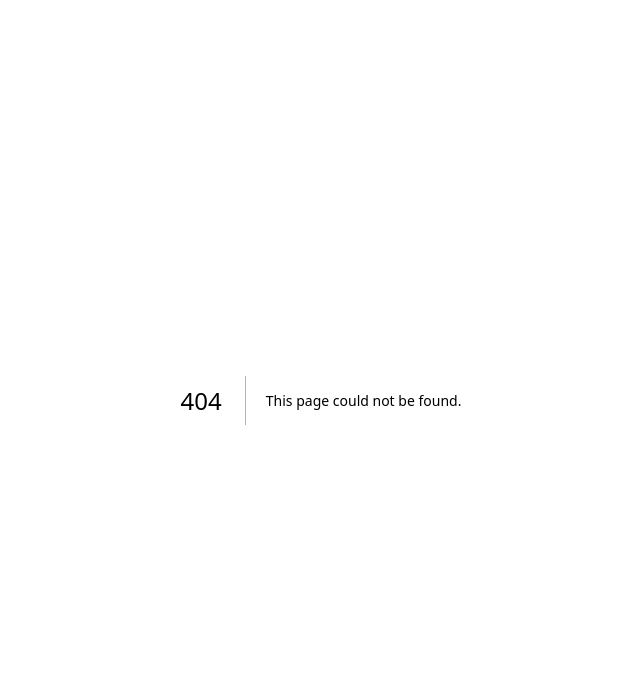
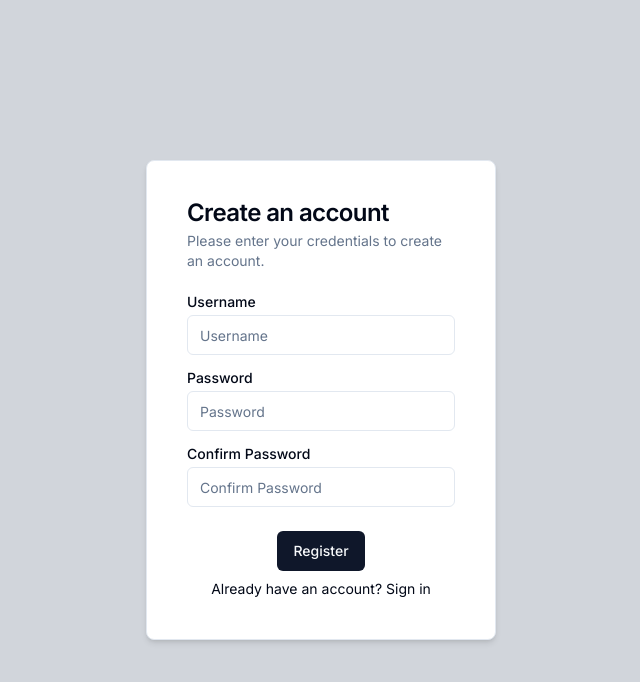
Before and after one commit to charles-lao/nextjs-starter, a Next.js app: page /register in a window 1280 px wide. Before the commit this address had no page. Shown: the top 682 px of the page, without its empty margins (319-959 px from the left). Built offline with nearby package versions, Linux system fonts and the light colour scheme.

Commit message:
add register page and DML file

```diff
--- a/app/dashboard/page.tsx
+++ b/app/dashboard/page.tsx
@@ -0,0 +1,10 @@
+
+
+export default async function DashboardPage() {
+
+
+    return (
+        <h1>DASHBOARD</h1>
+    )
+
+}
--- a/app/page.tsx
+++ b/app/page.tsx
@@ -1,8 +1,6 @@
+"use client";
 import { db } from "@/db/index";
-import { person } from "@/db/schema"
-import Image from "next/image";
-
-
+import { userTable } from "@/db/schema"
 import * as React from "react"
 
 import { Button } from "@/components/ui/button"
@@ -16,44 +14,49 @@ import {
 } from "@/components/ui/card"
 import { Input } from "@/components/ui/input"
 import { Label } from "@/components/ui/label"
-import {
-  Select,
-  SelectContent,
-  SelectItem,
-  SelectTrigger,
-  SelectValue,
-} from "@/components/ui/select"
+import Link from "next/link";
+import { useFormState } from "react-dom";
+import { login } from "@/lib/auth-actions"
 
-export default async function Home() {
-  const data1:any = await db.select().from(person); // SAMPLE SELECT ALL on DRIZZLE
+
+export default function Home() {
+  //const data1:any = await db.select().from(userTable); // SAMPLE SELECT ALL on DRIZZLE
   //const data1:any = await db.insert(person).values({ id: 2, userName: 'Charles123', userCountry: 'Philippines' }); // SAMPLE INSERT on DRIZZLE
 
-  console.log(data1);
+  //console.log(data1);
+
+
+  const [formState, formAction] = useFormState(login, {});
+
   return (
-    <div className="h-screen flex items-center justify-center bg-gray-200">
-      <Card className="w-[350px] shadow-md">
+    <div className="h-screen flex items-center justify-center bg-gray-300">
+      <form action={formAction}>
+        <Card className="w-[350px] p-4 shadow-md">
           <CardHeader>
             <CardTitle>Login account</CardTitle>
             <CardDescription>Please enter your credentials to log in.</CardDescription>
           </CardHeader>
           <CardContent>
-          <form>
+
               <div className="grid w-full items-center gap-4">
                 <div className="flex flex-col space-y-1.5">
                   <Label htmlFor="username">Username</Label>
-                <Input id="username" placeholder="Username" />
+                  <Input id="username" name="username" placeholder="Username" />
                 </div>
                 <div className="flex flex-col space-y-1.5">
                   <Label htmlFor="password">Password</Label>
-                <Input id="password" type="password" placeholder="Password" />
+                  <Input id="password" name="password" type="password" placeholder="Password" />
                 </div>
               </div>
-          </form>
           </CardContent>
-        <CardFooter className="flex justify-center">
-          <Button>Login</Button>
+          <CardFooter className="flex flex-col items-center space-y-2">
+            <Button type="submit">Login</Button>
+            <Link href="/register">
+              <p className="text-sm">Don't have an account? Sign up</p>
+            </Link>
           </CardFooter>
         </Card>
+      </form>
     </div>
   );
 }
--- /dev/null
+++ b/app/register/page.tsx
@@ -0,0 +1,53 @@
+import * as React from "react"
+
+import { Button } from "@/components/ui/button"
+import {
+  Card,
+  CardContent,
+  CardDescription,
+  CardFooter,
+  CardHeader,
+  CardTitle,
+} from "@/components/ui/card"
+import { Input } from "@/components/ui/input"
+import { Label } from "@/components/ui/label"
+import Link from "next/link";
+
+
+export default async function RegisterPage() {
+
+  return (
+    <div className="h-screen flex items-center justify-center bg-gray-300">
+      <Card className="w-[350px] p-4 shadow-md">
+        <CardHeader>
+          <CardTitle>Create an account</CardTitle>
+          <CardDescription>Please enter your credentials to create an account.</CardDescription>
+        </CardHeader>
+        <CardContent>
+          <form>
+            <div className="grid w-full items-center gap-4">
+              <div className="flex flex-col space-y-1.5">
+                <Label htmlFor="username">Username</Label>
+                <Input id="username" placeholder="Username" />
+              </div>
+              <div className="flex flex-col space-y-1.5">
+                <Label htmlFor="password">Password</Label>
+                <Input id="password" type="password" placeholder="Password" />
+              </div>
+              <div className="flex flex-col space-y-1.5">
+                <Label htmlFor="confirm-password">Confirm Password</Label>
+                <Input id="confirm-password" type="password" placeholder="Confirm Password" />
+              </div>
+            </div>
+          </form>
+        </CardContent>
+        <CardFooter className="flex flex-col items-center space-y-2">
+          <Button>Register</Button>
+          <Link href="/">
+            <p className="text-sm">Already have an account? Sign in</p>
+          </Link>
+        </CardFooter>
+      </Card>
+    </div>
+  );
+}
--- a/lib/auth.ts
+++ b/lib/auth.ts
@@ -23,7 +23,7 @@ declare module "lucia" {
 	}
 }
 
-export async function createAuthSession(userId:string) {
+export async function createAuthSession(userId:any) {
   const session = await lucia.createSession(userId, {});
   const sessionCookie = lucia.createSessionCookie(session.id);
   cookies().set(
--- a/lib/hash.ts
+++ b/lib/hash.ts
@@ -1,7 +1,9 @@
 import crypto from 'node:crypto';
 
 export function hashUserPassword(password:string) {
+
   const salt = crypto.randomBytes(16).toString('hex');
+
 
   const hashedPassword = crypto.scryptSync(password, salt, 64);
   return hashedPassword.toString('hex') + ':' + salt;
```
Also changed, not shown: lib/auth-actions.ts (+18 -13 lines), lib/user.ts (+24 -15 lines), 2 other files (tests, documents, lock files or other folders). Lines whose indentation alone changed are shown as unchanged.
